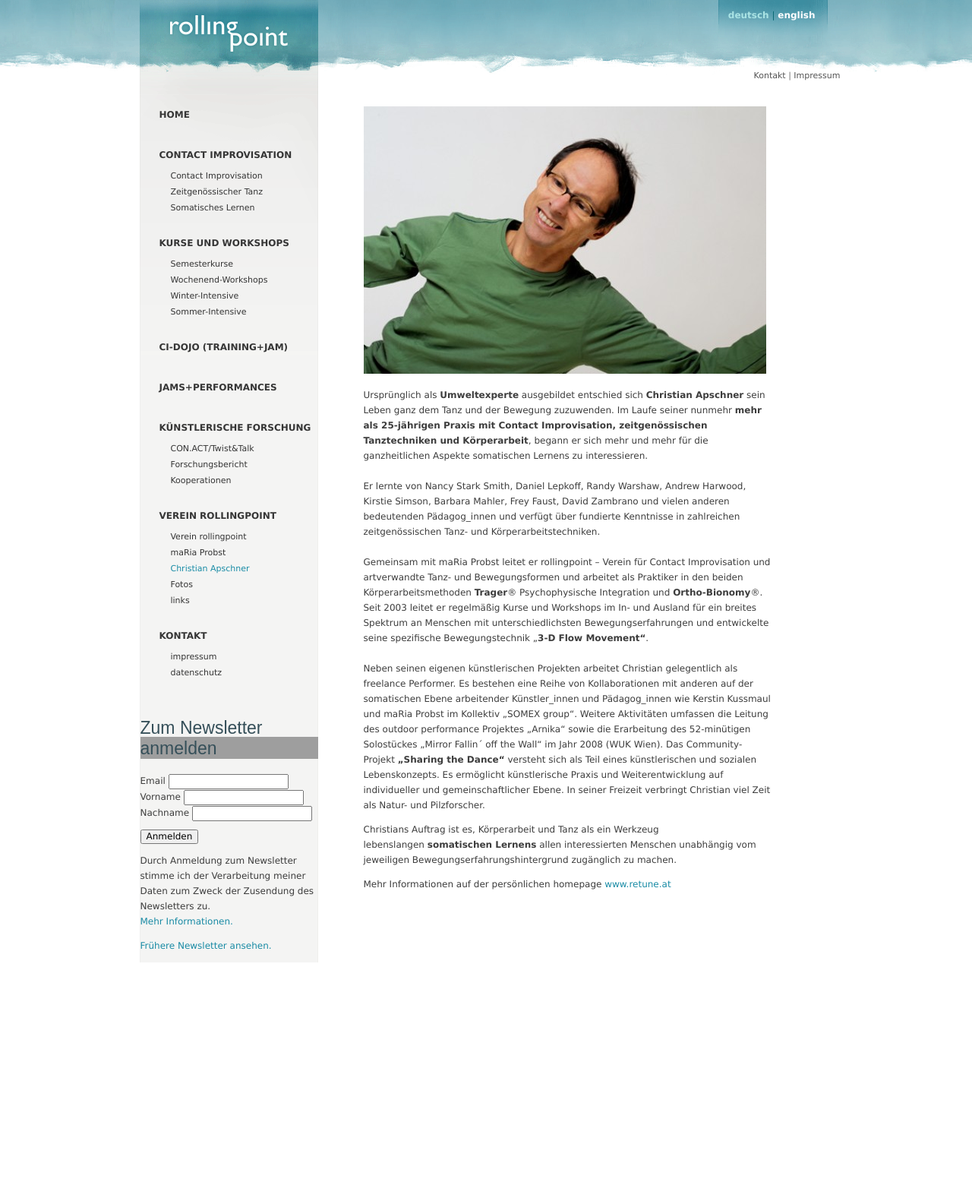
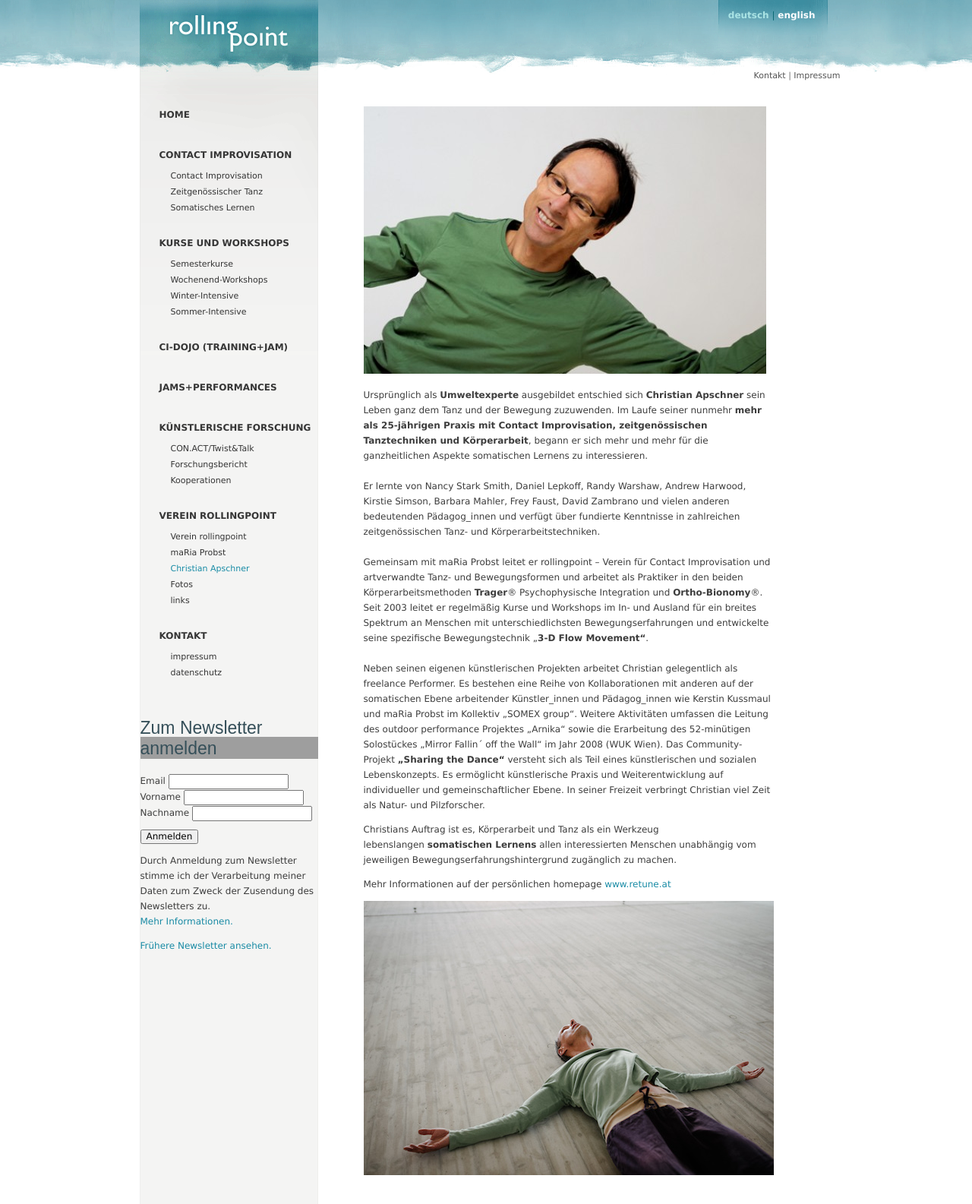
Before and after one commit to manulari/rollingpointat, a Jekyll site: the page built from _all_pages/christian.md, in a window 1280 px wide. Shown: the whole page at 76% size. Built offline with Jekyll 4.4.1, drawn with Linux system fonts in a browser that asks for light colours; comment, search, counter and statistics services are not loaded; before the commit the page ends 1267 px from its top, so only the background shows below that; grey boxes are pictures that could not be loaded.

Commit message:
Update page “christian”

```diff
--- a/_all_pages/christian.md
+++ b/_all_pages/christian.md
@@ -2,8 +2,6 @@
 permalink: christian
 title: Christian Apschner
 ---
-
-
 ![](/assets/uploads/700_7881.jpg)
 
 Ursprünglich als **Umweltexperte** ausgebildet entschied sich **Christian Apschner** sein Leben ganz dem Tanz und der Bewegung zuzuwenden. Im Laufe seiner nunmehr **mehr als 25-jährigen Praxis mit Contact Improvisation, zeitgenössischen Tanztechniken und Körperarbeit**, begann er sich mehr und mehr für die ganzheitlichen Aspekte somatischen Lernens zu interessieren.\
@@ -17,3 +15,5 @@ Neben seinen eigenen künstlerischen Projekten arbeitet Christian gelegentlich a
 Christians Auftrag ist es, Körperarbeit und Tanz als ein Werkzeug lebenslangen **somatischen Lernens** allen interessierten Menschen unabhängig vom jeweiligen Bewegungserfahrungshintergrund zugänglich zu machen.
 
 Mehr Informationen auf der persönlichen homepage [www.retune.at](http://www.retune.at/)
+
+![](/assets/uploads/heshaohui.rollingpoint-wu-fotos.084.jpg)
```
Also changed, not shown: assets/uploads/heshaohui.rollingpoint-wu-fotos.084.jpg (added).
